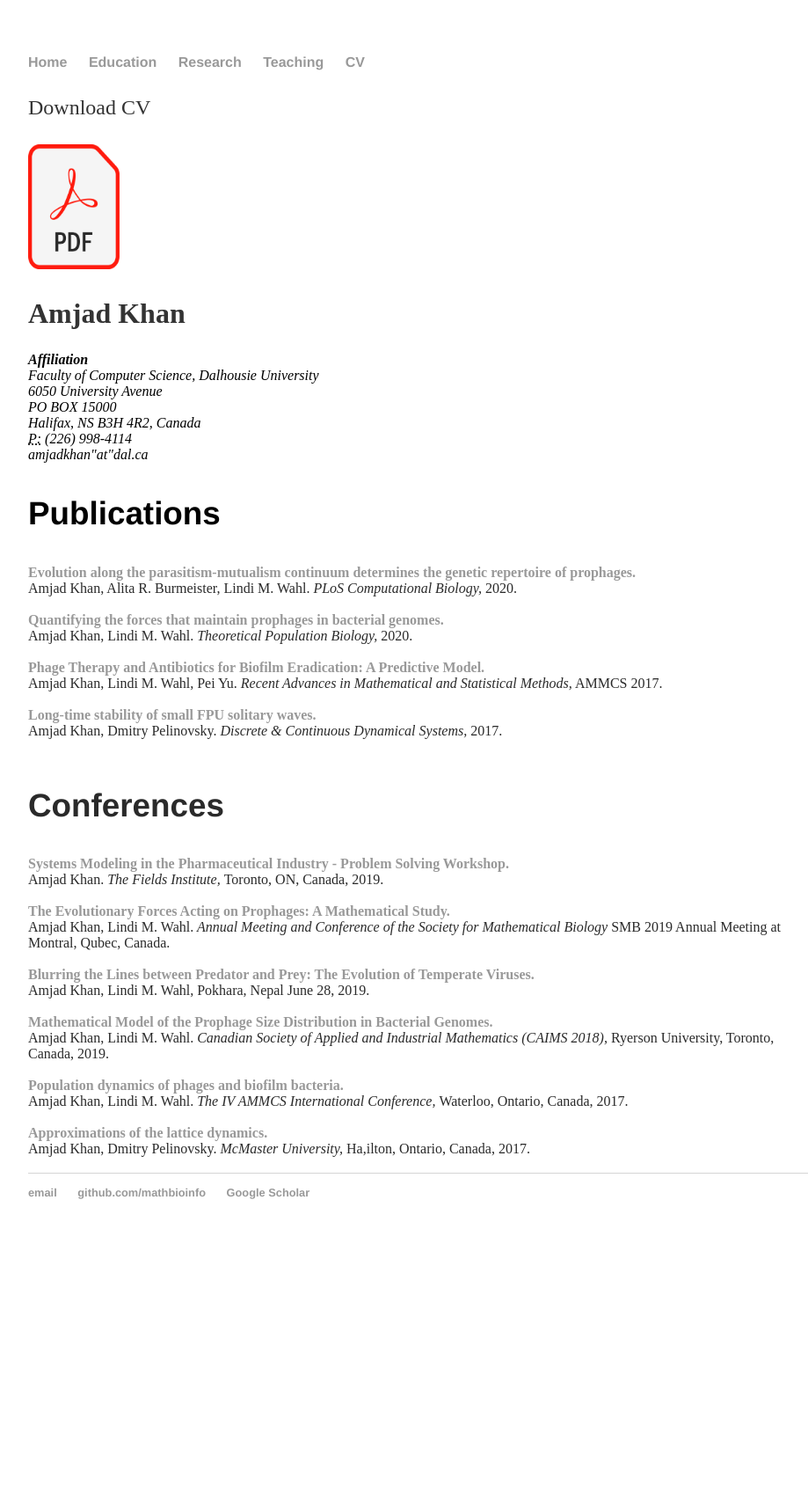
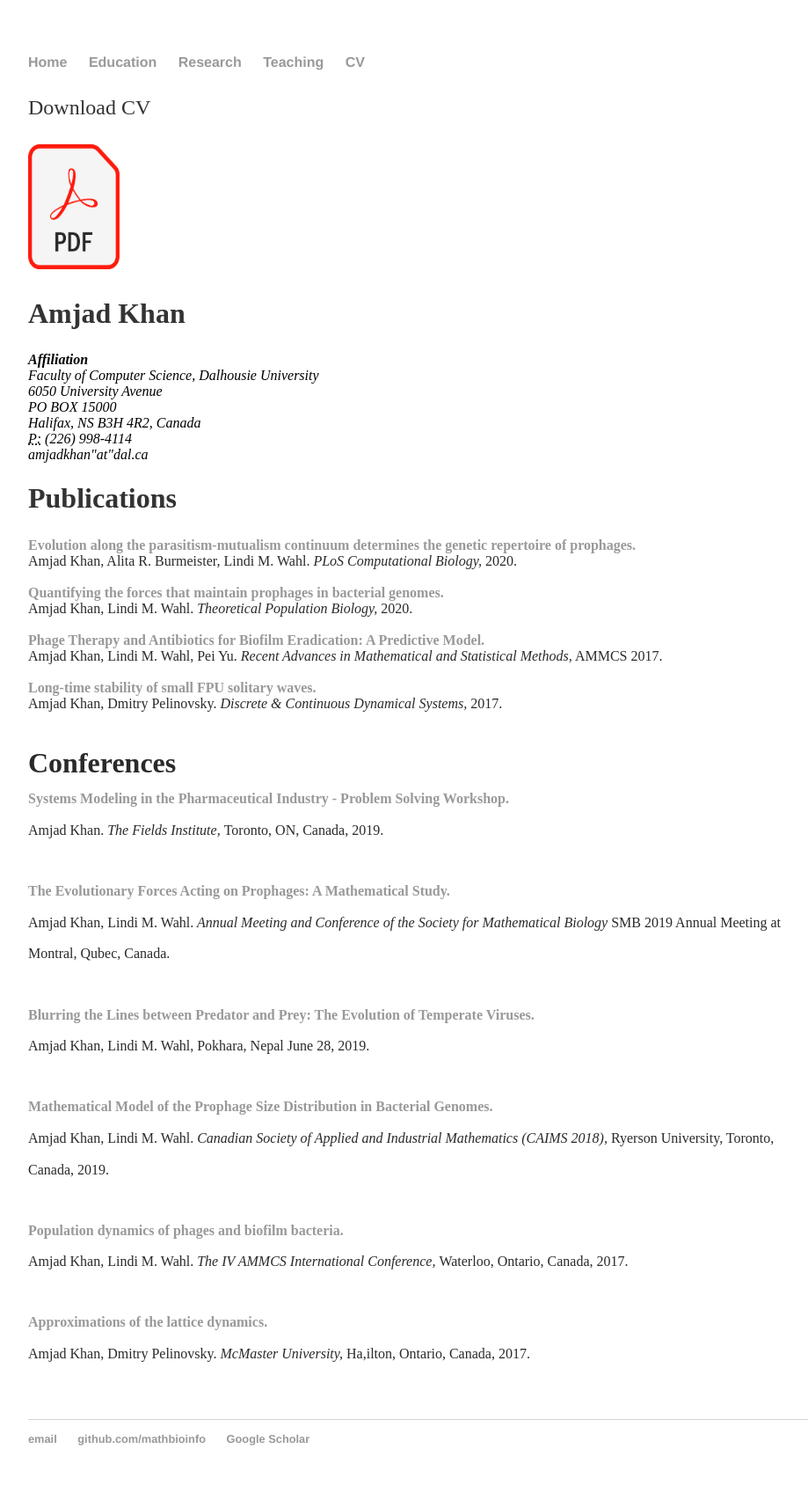
Before and after one commit to MathBioInfo/amjadkhan, a Jekyll site: the page built from CV/index.html, in a window 1280 px wide. Shown: the whole page at 88% size, without its empty margins (160-1079 px from the left). Built offline with Jekyll 4.4.1, drawn with Linux system fonts in a browser that asks for light colours; before the commit the page ends 1425 px from its top, so only the background shows below that.

Commit message:
Update index.html

```diff
--- a/CV/index.html
+++ b/CV/index.html
@@ -19,8 +19,7 @@
 					<span class="obfuscate">amjadkhan"at"dal.ca</span>
 					</address>
 
-					<h3>Publications</h3>
-
+					<p><font size="6"><b>Publications</b></font><br>
 					<div class="paragraph"><font color="#2a2a2a" size="3">
 
 	<a href="https://journals.plos.org/ploscompbiol/article?id=10.1371/journal.pcbi.1008482">
@@ -40,7 +39,7 @@
 	</strong></a><br />Amjad Khan, Dmitry Pelinovsky.<em> Discrete & Continuous Dynamical Systems,</em> 2017.
 	</font><br /><br /><font color="#2a2a2a" size="3">
 
-	<h3>Conferences</h3>
+	<p><font size="6"><b>Conferences</b></font><br>
 	<a href="http://www.fields.utoronto.ca/activities/19-20/systems-modeling">
 	<strong> Systems Modeling in the Pharmaceutical Industry - Problem Solving Workshop.
 	</strong></a><br />Amjad Khan.<em> The Fields Institute, </em> Toronto, ON, Canada, 2019.
```
